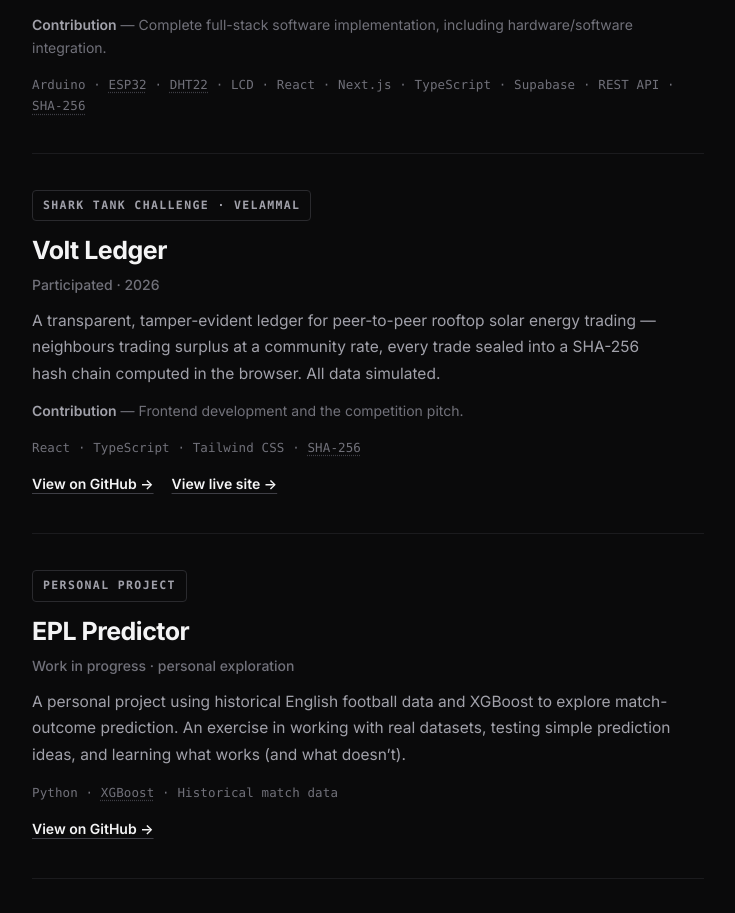
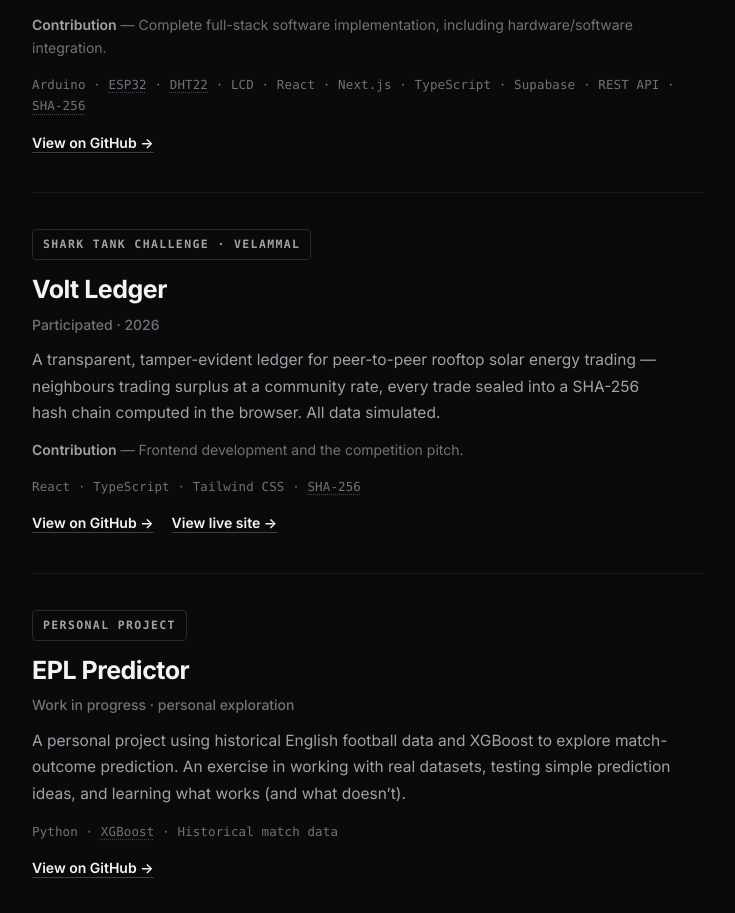
Before and after one commit to Raghav2012Code/dev-portfolio, a React (Vite) app: page / in a window 1280 px wide. Shown: the part 2960-3873 px from the top of the page, without its empty margins (272-1007 px from the left). Built offline with nearby package versions, Linux system fonts and the light colour scheme.

Commit message:
Link Vaccine Cold Chain Ledger repo URL

```diff
--- a/src/data/content.ts
+++ b/src/data/content.ts
@@ -138,6 +138,7 @@ export const PROJECTS: Project[] = [
     syslineSmall: true,
     contrib:
       "Complete full-stack software implementation, including hardware/software integration.",
+    link: { label: "View on GitHub →", href: "https://github.com/abivan100-stack/vault" },
     techline: [
       { label: "Arduino" },
       { label: "ESP32", tip: "Wi-Fi + Bluetooth microcontroller" },
```
